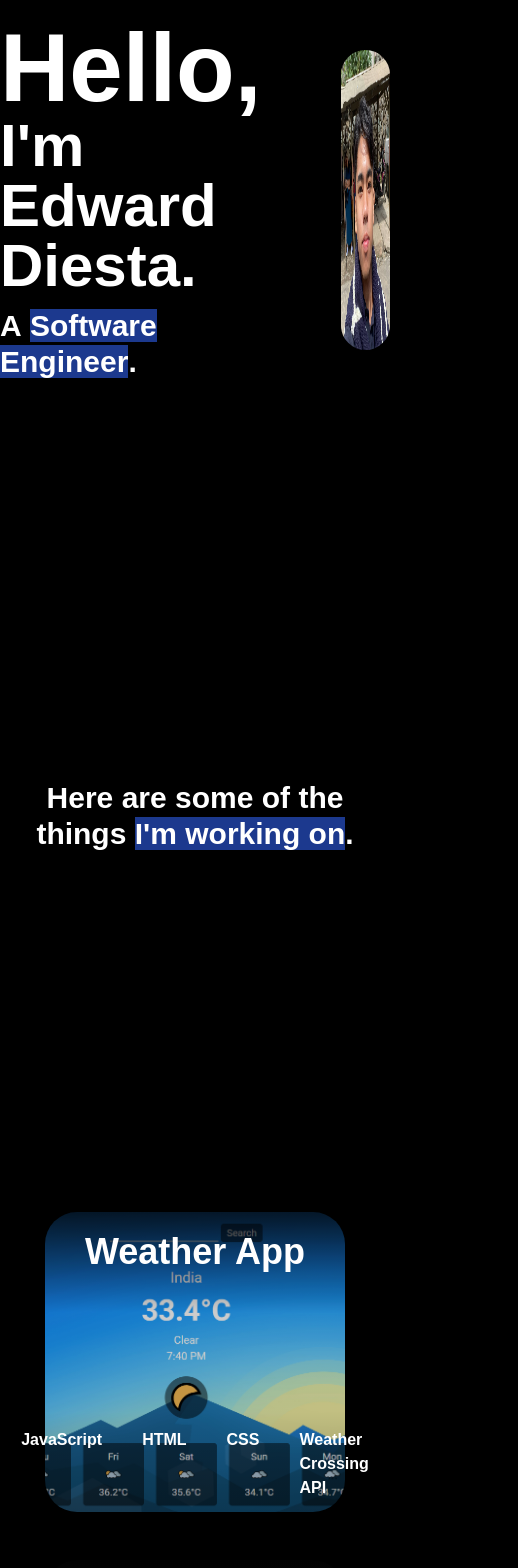
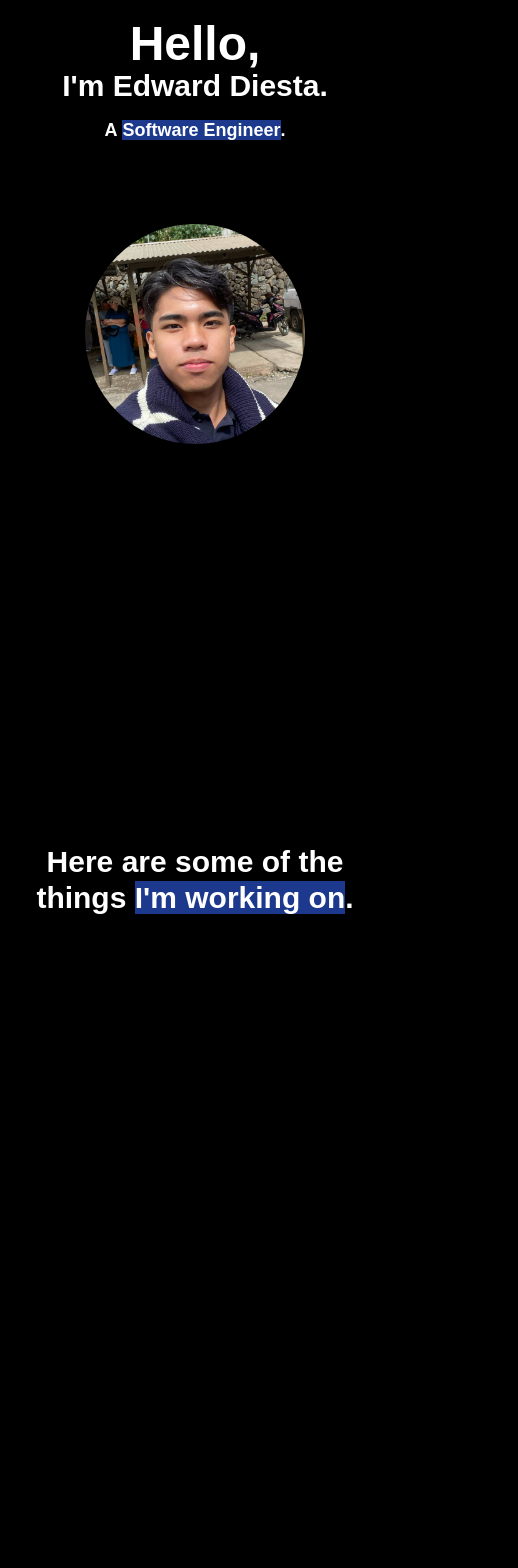
Before and after one commit to DrawdEA/portfolio, a SvelteKit app: page / in a window 390 px wide. Shown: the part 180-1748 px from the top of the page, 518 px wide, since content can reach past the window. Built offline with nearby package versions, Linux system fonts and the light colour scheme.

Commit message:
Chore: add responsiveness

```diff
--- a/src/lib/components/Project.svelte
+++ b/src/lib/components/Project.svelte
@@ -19,7 +19,7 @@
             ease: "power1.in",
             y: "100%",
             duration: 0.5,
-            width: 300
+            opacity: 0
         })
     })
 
@@ -27,13 +27,13 @@
 </script>
 
 <div
-    class="flex flex-col items-center mb-12 justify-between rounded-4xl w-300 h-75" id={projectName.replaceAll(" ", "")}
+    class="flex flex-col items-center mb-12 justify-between rounded-4xl w-auto object-cover h-70 mx-5" id={projectName.replaceAll(" ", "")}
     style="background: linear-gradient(rgba(0, 0, 0, 0.8), rgba(0, 0, 0, 0.2), rgba(0, 0, 0, 0.2), rgba(0, 0, 0, 0.4)), url({image}); background-size: cover; background-position: center"
 >
-    <h1 class="pt-5 text-4xl">{projectName}</h1>
-    <div class="flex gap-10 pb-3 text-base">
+    <h1 class="pt-5 text-2xl md:text-3xl xl:text-4xl text-center">{projectName}</h1>
+    <div class="flex  flex-col sm:flex-row gap-2 md:gap-10 pb-3 text-xs md:text-base">
         {#each tools as tool}
-        <p>{tool}</p>
+        <p class="text-center">{tool}</p>
         {/each}
     </div>
 </div>
--- a/src/routes/+page.svelte
+++ b/src/routes/+page.svelte
@@ -133,8 +133,8 @@
             scrollTrigger: {
                 trigger: ".tool",
                 toggleActions: "restart pause resume pause",
-                start: "-10% 90%",
-                end: "400% 90%",
+                start: "-100% 100%",
+                end: "200% 100%",
                 scrub: 1
             },
             ease: "power1.out",
@@ -146,19 +146,19 @@
 </script>
 
 <div class="text-3xl flex flex-col gap-100 mt-50 items-center">
-    <div class="flex gap-20 justify-center items-center">
-        <div class="flex flex-col">
-            <p class="text-8xl" id="hello">Hello,</p>
-            <p class="text-6xl pb-3" id="edward">I'm Edward Diesta.</p>
-            <p class="text-3xl" id="role">A <span class="bg-blue-900" id="software">Software Engineer</span>.</p>
+    <div class="flex max-md:flex-col gap-20 justify-center items-center">
+        <div class="flex flex-col max-md:items-center">
+            <p class="text-5xl sm:text-6xl md:text-7xl xl:text-8xl" id="hello">Hello,</p>
+            <p class="text-3xl sm:text-4xl md:text-5xl xl:text-6xl pb-3" id="edward">I'm Edward Diesta.</p>
+            <p class="text-lg sm:text-xl md:text-2xl xl:text-3xl" id="role">A <span class="bg-blue-900" id="software">Software Engineer</span>.</p>
         </div>
         <div>
-            <img src={selfPortrait} alt="Self Protrait" class="h-75 w-75 object-fit rounded-full" id="portrait">
+            <img src={selfPortrait} alt="Self Protrait" class="h-55 w-55 md:h-60 md:w-60 xl:h-75 xl:w-75 object-fit rounded-full" id="portrait">
         </div>
     </div>
 
-    <div class="flex flex-col items-center">
-        <p class="pb-15 text-center text:sm xl:text-5xl animatedText">Here are some of the things <span class="bg-blue-900" id="engineer">I'm working on</span>.</p>
+    <div class="flex flex-col items-auto object-cover">
+        <p class="pb-15 text-center text-3xl md:text-4xl xl:text-5xl break-normal mx-5 animatedText">Here are some of the things <span class="bg-blue-900" id="engineer">I'm working on</span>.</p>
         <Project projectName="Weather App" image={weatherapp} tools={["JavaScript", "HTML", "CSS", "Weather Crossing API"]} />
         <Project projectName="Guess My Prompt" image={guessmyprompt} tools={["Next.JS", "Zustand", "TailwindCSS", "DeepSeek R1 API"]} />
         <Project projectName="To-Do List" image={todolist} tools={["JavaScript", "HTML", "CSS"]} />
@@ -169,10 +169,10 @@
     </div>
 
     <div class="flex flex-col items-center">
-        <p class="pb-15 text-5xl animatedText2">
+        <p class="pb-15 text-center text-3xl md:text-4xl xl:text-5xl break-normal mx-5 animatedText2">
             These are what I use to <span class="bg-blue-900" id="create">create</span>.
         </p>
-        <div class="grid grid-cols-6 grid-rows-5 gap-10">
+        <div class="grid grid-cols-2 sm:grid-cols-3 md:grid-cols-4 lg:grid-cols-5 xl:grid-cols-6 gap-5 items-stretch justify-stretch mb-50">
             <TechTool toolName="Next.JS" image={nextjs} />
             <TechTool toolName="Svelte" image={svelte} />
             <TechTool toolName="TailwindCSS" image={tailwind} />
```
